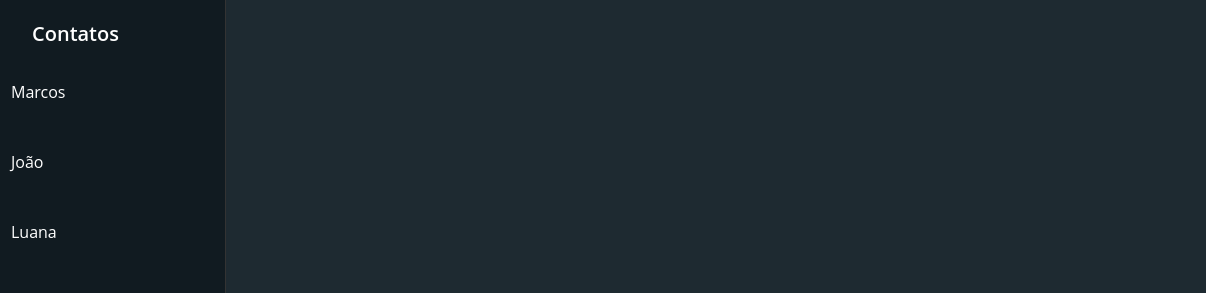
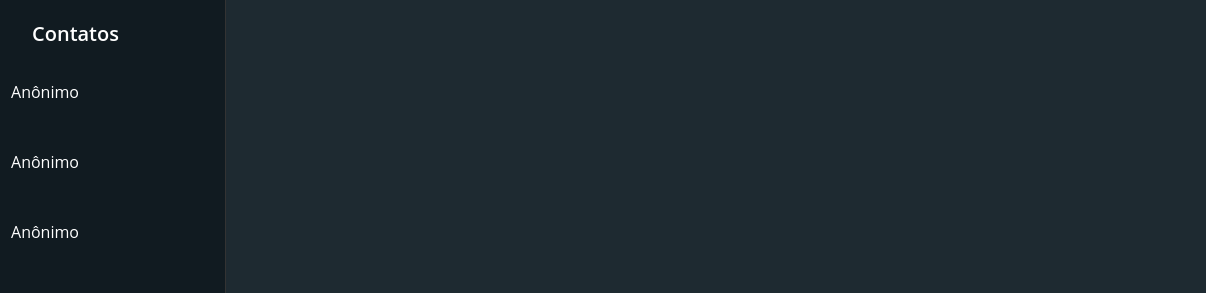
Before and after one commit to Jp0000000/CHAT, a website: page index.html in a window 1280 px wide. Shown: the top 293 px of the page, 74-1280 px from the left. Drawn offline with nearby package versions, Linux system fonts and the light colour scheme; no server answers.

Commit message:
Agora vai

```diff
--- a/index.html
+++ b/index.html
@@ -14,15 +14,15 @@
         <header>Contatos</header>
         <div class="contact-item">
           <img src="assets/images/marcos.jpg" alt="Contato 1" />
-          <span>Marcos</span>
+          <span>Anônimo</span>
         </div>
         <div class="contact-item">
           <img src="assets/images/marcos.jpg" alt="Contato 2" />
-          <span>João</span>
+          <span>Anônimo</span>
         </div>
         <div class="contact-item">
           <img src="assets/images/marcos.jpg" alt="Contato 3" />
-          <span>Luana</span>
+          <span>Anônimo</span>
         </div>
       </div>
 
@@ -58,14 +58,14 @@
           const message = document.getElementById("messageInput").value;
 
           if (message.trim() !== "") {
-            // Exibe a mensagem localmente com o prefixo antes de enviar
+            // Envia a mensagem para o servidor
+            socket.emit("sendMessage", "Você: " + message);
+
+            // Exibe a mensagem localmente depois que ela for enviada
             const messageElement = document.createElement("p");
             messageElement.textContent = "Você: " + message;
             messageElement.classList.add("my-message");
             document.getElementById("messages").appendChild(messageElement);
-
-            // Envia a mensagem para o servidor (não irá duplicar)
-            socket.emit("sendMessage", "Você: " + message);
 
             // Limpa o campo de input
             document.getElementById("messageInput").value = "";
```
